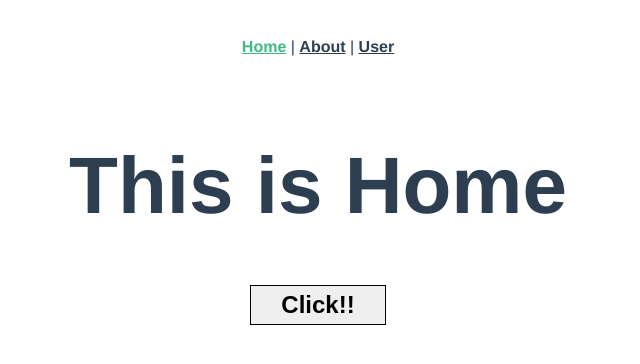
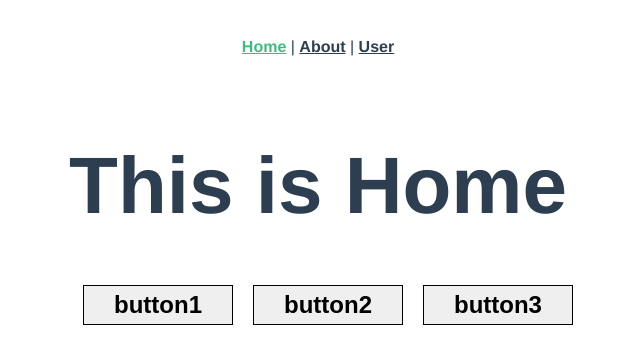
Before and after one commit to kawamataryo/axios-training, a Vue app: page / in a window 1280 px wide. Shown: the top 364 px of the page, without its empty margins (322-962 px from the left). Built offline with nearby package versions, Linux system fonts and the light colour scheme; no server answers.

Commit message:
add responce log

```diff
--- a/package.json
+++ b/package.json
@@ -8,6 +8,9 @@
     "lint": "vue-cli-service lint"
   },
   "dependencies": {
+    "node-sass": "^4.10.0",
+    "sass-loader": "^7.1.0",
+    "strip-ansi": "^5.0.0",
     "vue": "^2.5.17",
     "vue-router": "^3.0.1",
     "vuex": "^3.0.1"
--- a/src/App.vue
+++ b/src/App.vue
@@ -11,7 +11,7 @@
   </div>
 </template>
 
-<style>
+<style lang="scss">
 #app {
   font-family: "Avenir", Helvetica, Arial, sans-serif;
   -webkit-font-smoothing: antialiased;
@@ -43,5 +43,9 @@ h1 {
   font-size: 1.5rem;
   padding: 5px 30px;
   border: 1px solid #000;
+  margin-left: 20px;
+  &:first-child {
+    margin-left: 0;
+  }
 }
 </style>
--- a/src/router.js
+++ b/src/router.js
@@ -41,14 +41,21 @@ const router = new Router({
 });
 
 function pushEopPage(to, from, next) {
+  let params = {
+    syscode: store.getters.syscode,
+    eopPage: to.meta.eopPage
+  };
   axios({
     method: "POST",
     url: store.getters.eopServer,
-    data: {
-      syscode: store.getters.syscode,
-      eopPage: to.meta.eopPage
-    }
-  });
+    data: params
+  })
+    .then(function(response) {
+      console.log(response);
+    })
+    .catch(function(error) {
+      console.log(error);
+    });
 
   next();
 }
@@ -60,16 +67,23 @@ async function setEopEvents(to) {
 
   for (let element of eopElements) {
     element.addEventListener("click", e => {
+      let params = {
+        syscode: store.getters.syscode,
+        eopPage: to.meta.eopPage,
+        eopAction: e.target.getAttribute("eop-action"),
+        eopContents: e.target.getAttribute("eop-contents")
+      };
       axios({
         method: "POST",
         url: store.getters.eopServer,
-        data: {
-          syscode: store.getters.syscode,
-          eopPage: to.meta.eopPage,
-          eopAction: e.target.getAttribute("eop-action"),
-          eopContents: e.target.getAttribute("eop-contents")
-        }
-      });
+        data: params
+      })
+        .then(function(response) {
+          console.log(response);
+        })
+        .catch(function(error) {
+          console.log(error);
+        });
     });
   }
 }
--- a/src/store.js
+++ b/src/store.js
@@ -4,7 +4,7 @@ import Vuex from "vuex";
 Vue.use(Vuex);
 
 const state = {
-  eopServer: "https://jsonplaceholder.typicode.com/posts",
+  eopServer: "https://reqres.in/api/users",
   syscode: "123456"
 };
 
--- a/src/views/About.vue
+++ b/src/views/About.vue
@@ -1,12 +1,14 @@
 <template>
   <div class="about">
     <h1>This is About</h1>
-    <button
-      class="btn eop"
-      eop-action="click"
-      eop-contents="about-btn-click"
-    >
-      Click!!
+    <button class="btn eop" eop-action="click" eop-contents="about-btn-1">
+      button1
+    </button>
+    <button class="btn eop" eop-action="click" eop-contents="about-btn-2">
+      button2
+    </button>
+    <button class="btn eop" eop-action="click" eop-contents="about-btn-3">
+      button3
     </button>
   </div>
 </template>
--- a/src/views/Home.vue
+++ b/src/views/Home.vue
@@ -1,12 +1,14 @@
 <template>
   <div class="home">
     <h1>This is Home</h1>
-    <button
-      class="btn eop"
-      eop-action="click"
-      eop-contents="home-btn-click"
-    >
-      Click!!
+    <button class="btn eop" eop-action="click" eop-contents="home-btn-1">
+      button1
+    </button>
+    <button class="btn eop" eop-action="click" eop-contents="home-btn-2">
+      button2
+    </button>
+    <button class="btn eop" eop-action="click" eop-contents="home-btn-3">
+      button3
     </button>
   </div>
 </template>
--- a/src/views/User.vue
+++ b/src/views/User.vue
@@ -1,12 +1,14 @@
 <template>
   <div class="User">
     <h1>This is User</h1>
-    <button
-      class="btn eop"
-      eop-action="click"
-      eop-contents="user-btn-click"
-    >
-      Click!!
+    <button class="btn eop" eop-action="click" eop-contents="user-btn-1">
+      button1
+    </button>
+    <button class="btn eop" eop-action="click" eop-contents="user-btn-2">
+      button2
+    </button>
+    <button class="btn eop" eop-action="click" eop-contents="user-btn-3">
+      button3
     </button>
   </div>
 </template>
```
Also changed, not shown: 1 other file (tests, documents, lock files or other folders).
